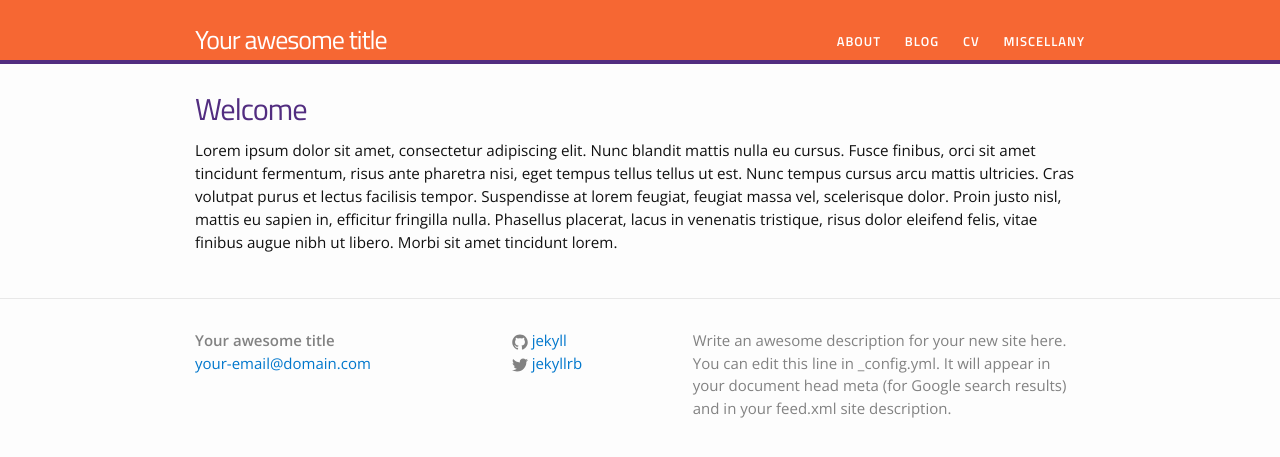
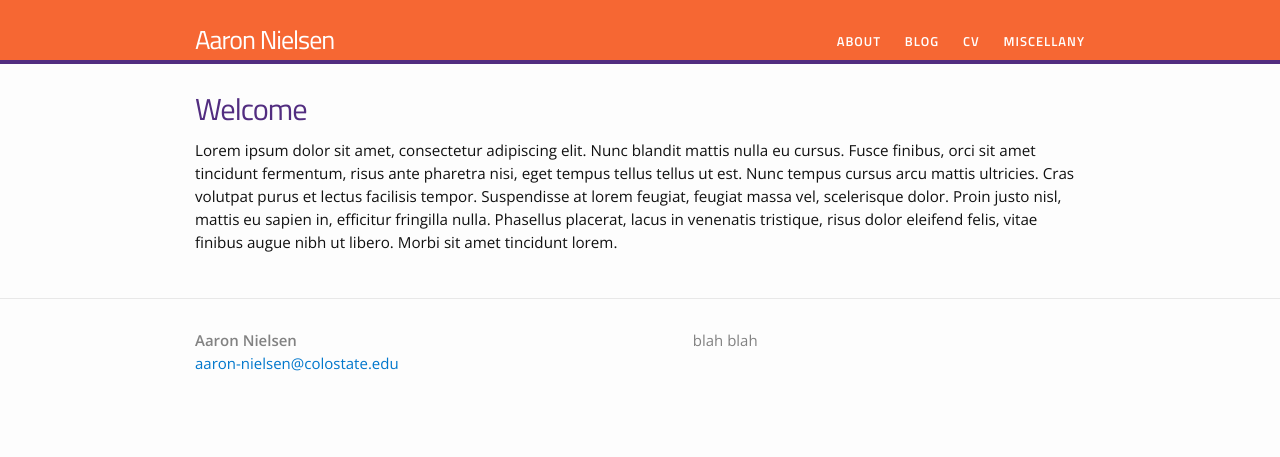
Before and after one commit to aaron-nielsen/aaron-nielsen.github.io, a Jekyll site: the page built from index.html, in a window 1280 px wide. Shown: the top 457 px of the page. Built offline with Jekyll 4.4.1, drawn with Linux system fonts in a browser that asks for light colours.

Commit message:
Update _config.yml

```diff
--- a/_config.yml
+++ b/_config.yml
@@ -1,14 +1,9 @@
 # Site settings
-title: Your awesome title
-email: your-email@domain.com
-description: > # this means to ignore newlines until "baseurl:"
-  Write an awesome description for your new site here. You can edit this
-  line in _config.yml. It will appear in your document head meta (for
-  Google search results) and in your feed.xml site description.
+title: Aaron Nielsen
+email: aaron-nielsen@colostate.edu
+description: blah blah
 baseurl: "" # the subpath of your site, e.g. /blog/
-url: "http://yourdomain.com" # the base hostname & protocol for your site
-twitter_username: jekyllrb
-github_username:  jekyll
+url: "http://aaron-nielsen.github.io" # the base hostname & protocol for your site
 
 # Build settings
 markdown: kramdown
```
